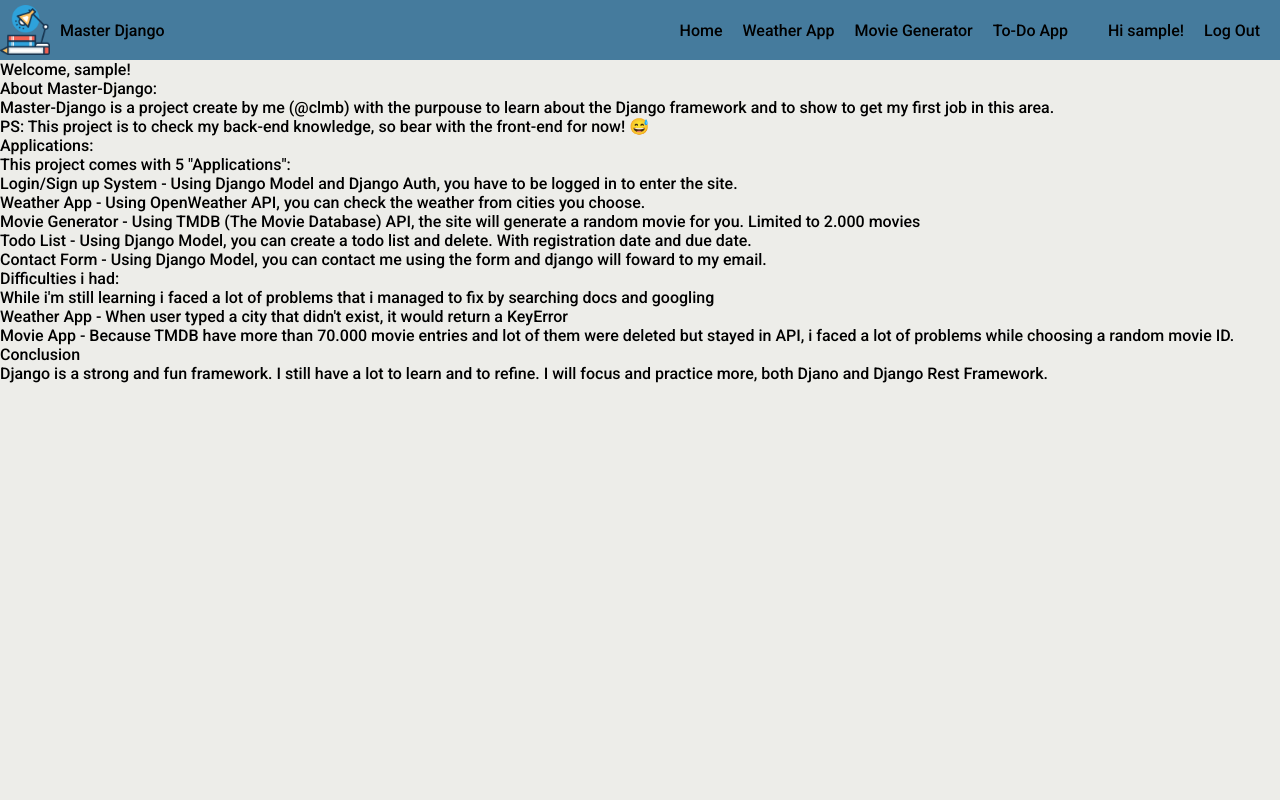
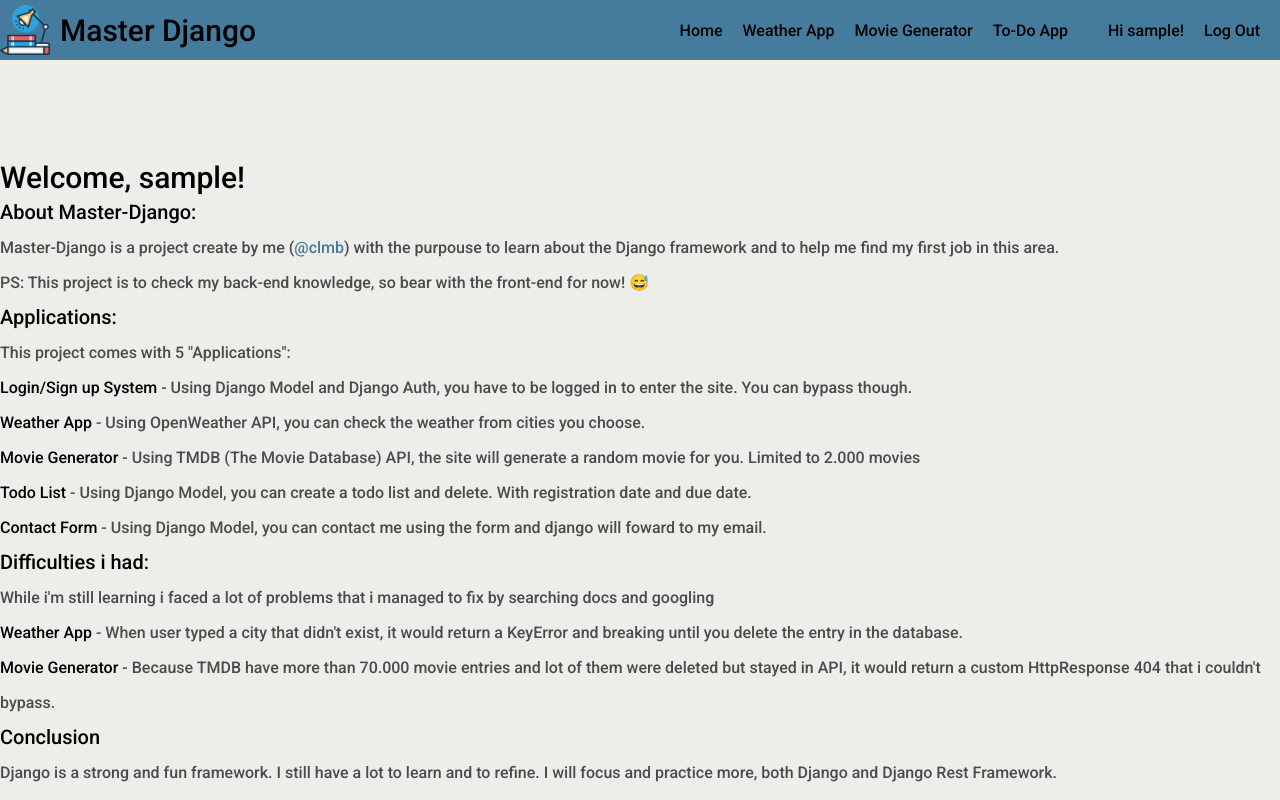
Before and after one commit to matheusclmb/master-django-project, a Django app: page / in a window 1280 px wide. Run offline with Django 4.2, Linux system fonts and the light colour scheme; the visitor is signed in with stand-in values (Sample User, id 1); some libraries are stand-ins or nearby versions.

Commit message:
💄 Style: Changed Index

```diff
--- a/coreapp/static/coreapp/css/style.css
+++ b/coreapp/static/coreapp/css/style.css
@@ -363,3 +363,41 @@ table {
   margin: 0 auto;
   text-align: center;
 }
+
+.about-container {
+  display: flex;
+  justify-content: center;
+  align-items: center;
+  margin-top: 100px;
+}
+
+.about-section {
+  gap: 20px;
+  line-height: 35px;
+}
+
+.about-section a {
+  color: #457b9d;
+  text-decoration: none;
+}
+
+.about-container p {
+  color: rgb(75, 75, 75);
+}
+
+h1 {
+  font-size: 30px;
+}
+
+h3 {
+  font-size: 20px;
+}
+
+.li-title {
+  color: #000;
+}
+
+.problems,
+.applications li {
+  color: rgb(75, 75, 75);
+}
--- a/coreapp/templates/coreapp/pages/home.html
+++ b/coreapp/templates/coreapp/pages/home.html
@@ -1,31 +1,65 @@
 {% extends 'coreapp/partials/base.html' %} {% block title %}Home{% endblock %}
-{% block content %}
-{% if user.is_authenticated %}
-    {% include 'coreapp/partials/header.html' %}
+{% block content %} {% if user.is_authenticated %} {% include 'coreapp/partials/header.html' %}
 <div class="about-container">
   <div class="about-section">
     <h1>Welcome, {{ user.username }}!</h1>
     <h3>About Master-Django:</h3>
-            <p>Master-Django is a project create by me (<a href="">@clmb</a>) with the purpouse to learn about the Django framework and to show to get my first job in this area. </p>
-            <p>PS: This project is to check my back-end knowledge, so bear with the front-end for now! 😅</p>
+    <p>
+      Master-Django is a project create by me (<a
+        href="https://github.com/matheusclmb"
+        target="_blank">@clmb</a
+      >) with the purpouse to learn about the Django framework and to help me find my first job in this area.
+    </p>
+    <p>
+      PS: This project is to check my back-end knowledge, so bear with the
+      front-end for now! 😅
+    </p>
     <h3>Applications:</h3>
     <p>This project comes with 5 "Applications":</p>
-            <ul>
-                <li>Login/Sign up System - Using Django Model and Django Auth, you have to be logged in to enter the site. </li>
-                <li>Weather App - Using OpenWeather API, you can check the weather from cities you choose.</li>
-                <li>Movie Generator - Using TMDB (The Movie Database) API, the site will generate a random movie for you. Limited to 2.000 movies</li>
-                <li>Todo List - Using Django Model, you can create a todo list and delete. With registration date and due date.</li>
-                <li>Contact Form - Using Django Model, you can contact me using the form and django will foward to my email.</li>
+    <ul class="applications">
+      <li>
+        <span class="li-title"> Login/Sign up System </span>- Using Django Model
+        and Django Auth, you have to be logged in to enter the site. You can bypass though.
+      </li>
+      <li>
+        <span class="li-title"> Weather App </span>- Using OpenWeather API, you
+        can check the weather from cities you choose.
+      </li>
+      <li>
+        <span class="li-title">Movie Generator </span>- Using TMDB (The Movie
+        Database) API, the site will generate a random movie for you. Limited to
+        2.000 movies
+      </li>
+      <li>
+        <span class="li-title">Todo List </span>- Using Django Model, you can
+        create a todo list and delete. With registration date and due date.
+      </li>
+      <li>
+        <span class="li-title">Contact Form </span>- Using Django Model, you can
+        contact me using the form and django will foward to my email.
+      </li>
     </ul>
     <h3>Difficulties i had:</h3>
-            <p>While i'm still learning i faced a lot of problems that i managed to fix by searching docs and googling</p>
-            <ul>
-                <li>Weather App - When user typed a city that didn't exist, it would return a KeyError </li>
-                <li>Movie App - Because TMDB have more than 70.000 movie entries and lot of them were deleted but stayed in API, i faced a lot of problems while choosing a random movie ID.</li>
+    <p>
+      While i'm still learning i faced a lot of problems that i managed to fix
+      by searching docs and googling
+    </p>
+    <ul class="problems">
+      <li>
+       <span class="li-title"> Weather App </span> - When user typed a city that didn't exist, it would return
+        a KeyError and breaking until you delete the entry in the database.
+      </li>
+      <li>
+        <span class="li-title">Movie Generator </span> - Because TMDB have more than 70.000 movie entries and lot of
+        them were deleted but stayed in API, it would return a custom HttpResponse 404 that i couldn't bypass.
+      </li>
     </ul>
     <h3>Conclusion</h3>
-            <p>Django is a strong and fun framework. I still have a lot to learn and to refine. I will focus and practice more, both Djano and Django Rest Framework.</p>
-
+    <p>
+      Django is a strong and fun framework. I still have a lot to learn and to
+      refine. I will focus and practice more, both Django and Django Rest
+      Framework.
+    </p>
   </div>
 </div>
 {% else %}
@@ -36,5 +70,4 @@
     <a href="{% url 'signup' %}">Sign Up</a>
   </div>
 </div>
-{% endif %}
-{% endblock %}
+{% endif %} {% endblock %}
```
Lines whose indentation alone changed are shown as unchanged.
